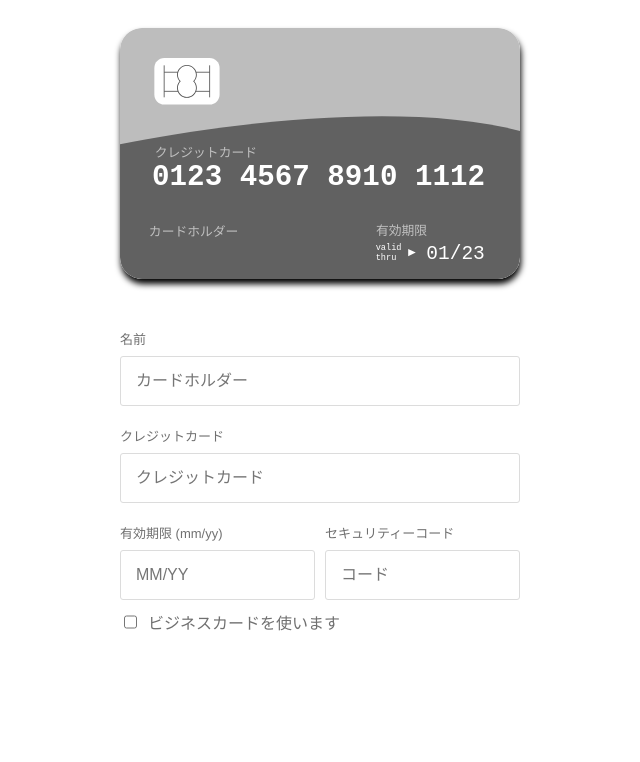
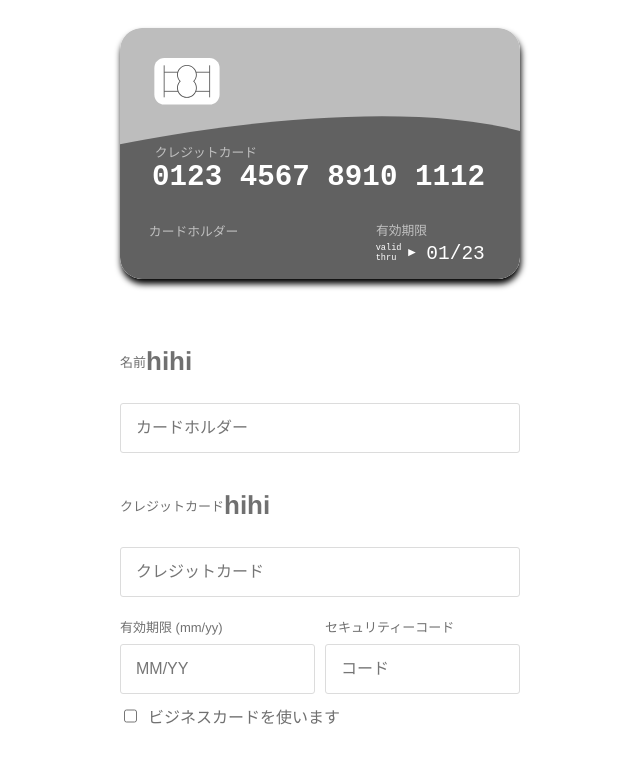
Before and after one commit to TheKinng96/vue-credit-card-component, a Vue app: page / in a window 1280 px wide. Shown: the top 762 px of the page, without its empty margins (320-960 px from the left). Built offline with nearby package versions, Linux system fonts and the light colour scheme.

Commit message:
added slot for extra information

```diff
--- a/src/App.vue
+++ b/src/App.vue
@@ -4,7 +4,14 @@
       @change="creditInfoChanged"
       :direction="'column'"
       :trans="translations"
-    />
+    >
+      <template v-slot:cardNumberLabel>
+        <h1>hihi</h1>
+      </template>
+      <template v-slot:nameLabel>
+        <h1>hihi</h1>
+      </template>
+    </hello-world>
   </div>
 </template>
 
--- a/src/components/CreditCard.vue
+++ b/src/components/CreditCard.vue
@@ -38,7 +38,10 @@
           v-if="form.isBusinessCard && acceptBusinessCard"
           :class="{ success: form.businessName.length > 0 && showValidMark }"
         >
-          <label for="businessName">{{ trans.businessName.label }}</label>
+          <label for="businessName">
+            {{ trans.businessName.label }}
+            <slot name="businessNameLabel"></slot>
+          </label>
           <input
             maxlength="20"
             name="businessName"
@@ -66,7 +69,10 @@
           :style="{ order: order.name }"
           :class="{ success: form.name.length > 0 && showValidMark }"
         >
-          <label for="name">{{ trans.name.label }}</label>
+          <label for="name">
+            {{ trans.name.label }}
+            <slot name="nameLabel"></slot>
+          </label>
           <input
             maxlength="20"
             name="name"
@@ -98,7 +104,10 @@
             success: cardIsValid && showValidMark,
           }"
         >
-          <label for="cardNumber">{{ trans.card.label }}</label>
+          <label for="cardNumber">
+            {{ trans.card.label }}
+            <slot name="cardNumberLabel"></slot>
+          </label>
           <input
             type="text"
             name="cardNumber"
@@ -154,11 +163,12 @@
             class="field"
             :class="{ success: expiryDateIsValid && showValidMark }"
           >
-            <label for="expirationDate"
-              >{{ trans.expiration.label }} (mm/{{
+            <label for="expirationDate">
+              {{ trans.expiration.label }} (mm/{{
                 isTwoDigitsYear ? 'yy' : 'yyyy'
-              }})</label
-            >
+              }})
+              <slot name="expirationDateLabel"></slot>
+            </label>
             <input
               type="text"
               name="expirationDate"
@@ -186,7 +196,10 @@
             class="field"
             :class="{ success: form.security.length === 3 && showValidMark }"
           >
-            <label for="securityCode">{{ trans.security.label }}</label>
+            <label for="securityCode">
+              {{ trans.security.label }}
+              <slot name="securityCodeLabel"></slot>
+            </label>
             <input
               type="text"
               name="securityCode"
@@ -223,7 +236,10 @@
             ref="isBusinessCard"
             v-model="form.isBusinessCard"
           />
-          <label for="isBusinessCard">{{ trans.isBusinessCard.label }}</label>
+          <label for="isBusinessCard">
+            {{ trans.isBusinessCard.label }}
+            <slot name="isBusinessCardLabel"></slot>
+          </label>
         </div>
       </div>
     </div>
@@ -536,6 +552,9 @@ export default class CreditCard extends Vue {
         label {
           padding-bottom: 5px;
           font-size: 13px;
+          display: flex;
+          align-items: center;
+          justify-content: flex-start;
         }
 
         input {
```
Also changed, not shown: 1 other file (tests, documents, lock files or other folders).
